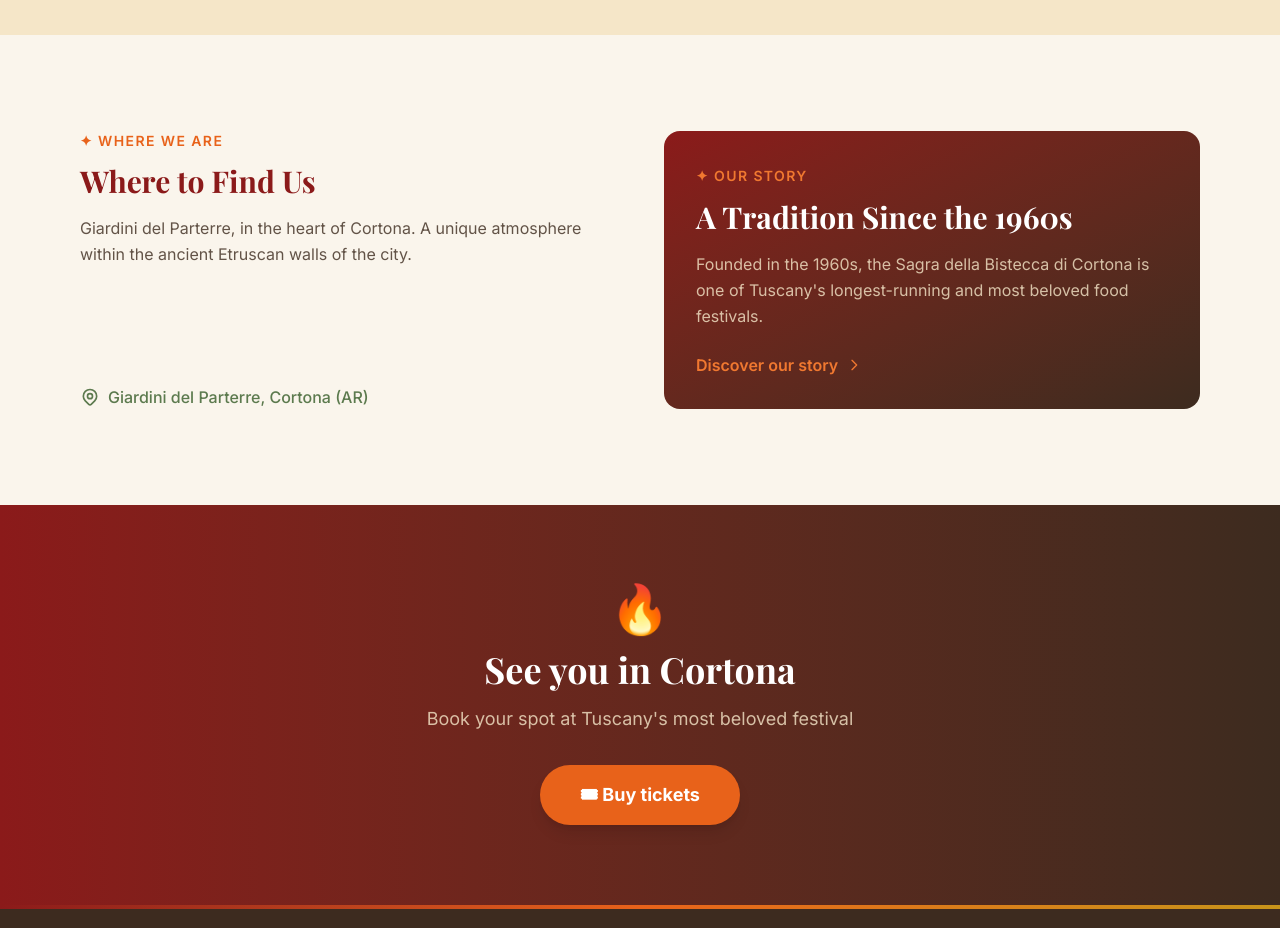
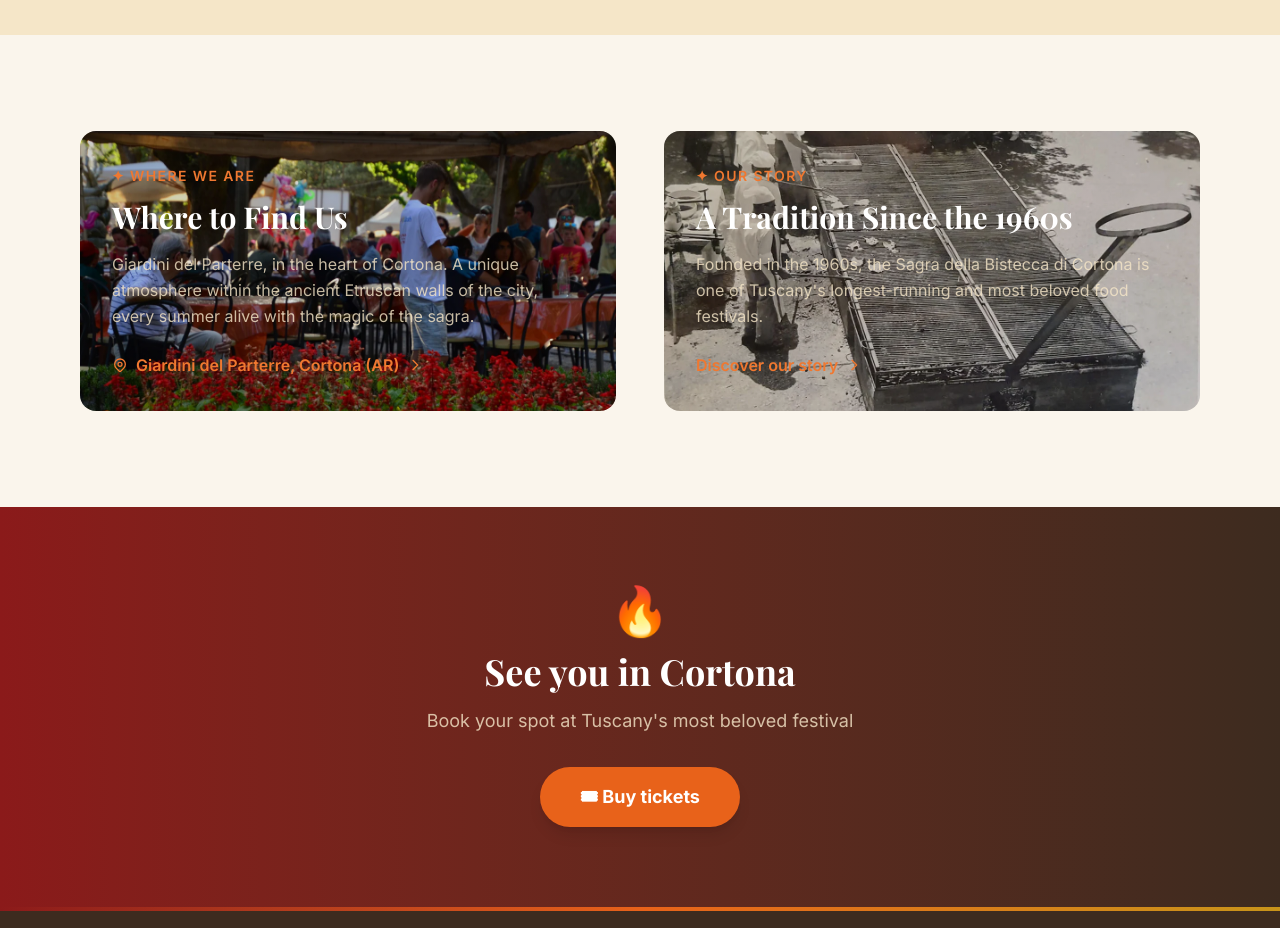
Before and after one commit to KometeCloud/sagra-bistecca-cortona, a Next.js app: page /en in a window 1280 px wide. Shown: the part 3000-3928 px from the top of the page. Built offline with nearby package versions, Linux system fonts and the light colour scheme; a web font is replaced by a local one.

Commit message:
feat: card location e our-story con foto reali, link maps, testi aggiornati

```diff
--- a/app/[locale]/page.tsx
+++ b/app/[locale]/page.tsx
@@ -193,27 +193,54 @@ export default function HomePage() {
       <section className="py-24 bg-[#FAF5EC]">
         <div className="max-w-6xl mx-auto px-4 grid grid-cols-1 md:grid-cols-2 gap-12">
           {/* Location */}
-          <div className="flex flex-col">
-            <span className="text-[var(--color-fuoco)] text-sm font-semibold uppercase tracking-widest">
+          <div className="relative rounded-2xl overflow-hidden text-white">
+            <Image
+              src="/immagini/foto/foto_1200x800/webp/persone_2.webp"
+              alt="Ospiti alla sagra"
+              fill
+              className="object-cover"
+              sizes="(max-width: 768px) 100vw, 50vw"
+            />
+            <div className="absolute inset-0 bg-gradient-to-br from-black/20 to-black/10" />
+            <div className="relative p-8">
+              <span className="text-[var(--color-fuoco-light)] text-sm font-semibold uppercase tracking-widest">
                 {t('locationBadge')}
               </span>
-            <h2 className="font-display text-3xl font-bold text-[var(--color-chianti)] mt-3 mb-4">
+              <h2 className="font-display text-3xl font-bold mt-3 mb-4">
                 {t('locationTitle')}
               </h2>
-            <p className="text-[var(--color-terra)] leading-relaxed opacity-80 mb-4">
+              <p className="text-[var(--color-crema)] opacity-80 leading-relaxed mb-6">
                 {t('locationText')}
               </p>
-            <div className="mt-auto flex items-center gap-2 text-[var(--color-salvia)] font-medium">
-              <svg className="w-5 h-5" fill="none" stroke="currentColor" viewBox="0 0 24 24">
+              <a
+                href="https://maps.google.com/?q=Giardini+del+Parterre+Cortona"
+                target="_blank"
+                rel="noopener noreferrer"
+                className="inline-flex items-center gap-2 text-[var(--color-fuoco-light)] hover:text-white font-semibold transition-colors"
+              >
+                <svg className="w-4 h-4" fill="none" stroke="currentColor" viewBox="0 0 24 24">
                   <path strokeLinecap="round" strokeLinejoin="round" strokeWidth={2} d="M17.657 16.657L13.414 20.9a1.998 1.998 0 01-2.827 0l-4.244-4.243a8 8 0 1111.314 0z" />
                   <path strokeLinecap="round" strokeLinejoin="round" strokeWidth={2} d="M15 11a3 3 0 11-6 0 3 3 0 016 0z" />
                 </svg>
                 Giardini del Parterre, Cortona (AR)
+                <svg className="w-4 h-4" fill="none" stroke="currentColor" viewBox="0 0 24 24">
+                  <path strokeLinecap="round" strokeLinejoin="round" strokeWidth={2} d="M9 5l7 7-7 7" />
+                </svg>
+              </a>
             </div>
           </div>
 
           {/* History teaser */}
-          <div className="bg-gradient-to-br from-[var(--color-chianti)] to-[var(--color-terra)] rounded-2xl p-8 text-white">
+          <div className="relative rounded-2xl overflow-hidden text-white">
+            <Image
+              src="/immagini/foto/vecchie_foto/webp/old-grill.webp"
+              alt="La griglia storica della sagra"
+              fill
+              className="object-cover"
+              sizes="(max-width: 768px) 100vw, 50vw"
+            />
+            <div className="absolute inset-0 bg-gradient-to-br from-black/20 to-black/10" />
+            <div className="relative p-8">
               <span className="text-[var(--color-fuoco-light)] text-sm font-semibold uppercase tracking-widest">
                 {t('ourStoryBadge')}
               </span>
@@ -232,6 +259,7 @@ export default function HomePage() {
                   <path strokeLinecap="round" strokeLinejoin="round" strokeWidth={2} d="M9 5l7 7-7 7" />
                 </svg>
               </Link>
+            </div>
           </div>
         </div>
       </section>
--- a/messages/en.json
+++ b/messages/en.json
@@ -22,7 +22,7 @@
     "grillTitle": "Italy's Largest Grill",
     "grillText": "Over 14 meters long — the largest functioning grill in Italy. Every evening, our expert grillers cook hundreds of steaks to perfection, honoring tradition.",
     "locationTitle": "Where to Find Us",
-    "locationText": "Giardini del Parterre, in the heart of Cortona. A unique atmosphere within the ancient Etruscan walls of the city.",
+    "locationText": "Giardini del Parterre, in the heart of Cortona. A unique atmosphere within the ancient Etruscan walls of the city, every summer alive with the magic of the sagra.",
     "historyTitle": "A Tradition Since the 1960s",
     "historyText": "Founded in the 1960s, the Sagra della Bistecca di Cortona is one of Tuscany's longest-running and most beloved food festivals.",
     "historyLink": "Discover our story",
--- a/messages/it.json
+++ b/messages/it.json
@@ -22,7 +22,7 @@
     "grillTitle": "La Griglia più Grande d'Italia",
     "grillText": "Oltre 14 metri di lunghezza — la griglia funzionante più grande d'Italia. Ogni sera, i nostri esperti grigliatori cuociono centinaia di bistecche alla perfezione, nel rispetto della tradizione.",
     "locationTitle": "Dove Siamo",
-    "locationText": "Giardini del Parterre, nel cuore di Cortona. Un'atmosfera unica tra le antiche mura etrusche della città.",
+    "locationText": "Giardini del Parterre, nel cuore di Cortona. Un'atmosfera unica tra le antiche mura etrusche della città, ogni estate protagonista della sagra più amata.",
     "historyTitle": "Una Tradizione degli Anni '60",
     "historyText": "Nata negli anni '60, la Sagra della Bistecca di Cortona è una delle manifestazioni gastronomiche più longeve e amate della Toscana.",
     "historyLink": "Scopri la nostra storia",
```
Also changed, not shown: public/immagini/foto/vecchie_foto/old-grill.webp (added), public/immagini/foto/vecchie_foto/webp/old-grill.webp (added). Lines whose indentation alone changed are shown as unchanged.
